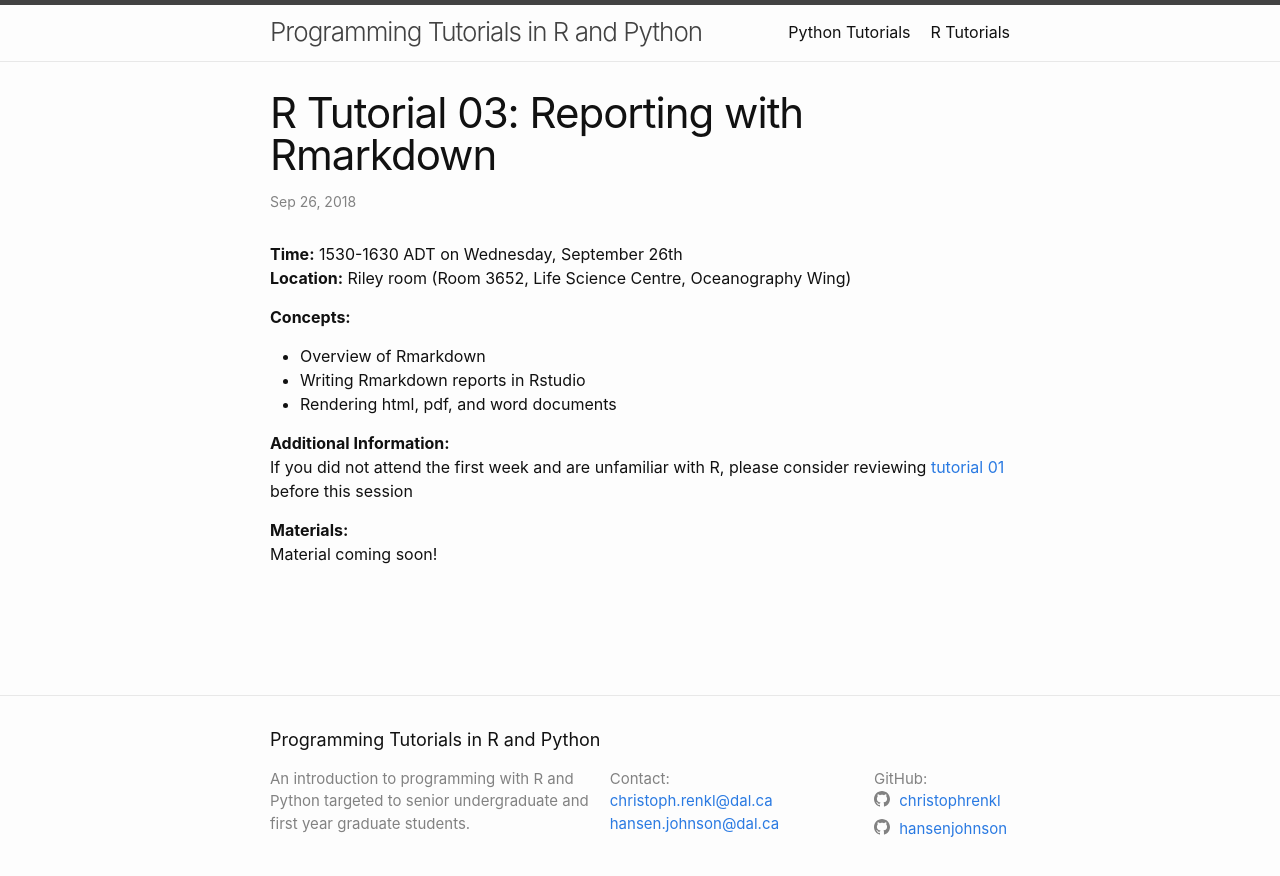
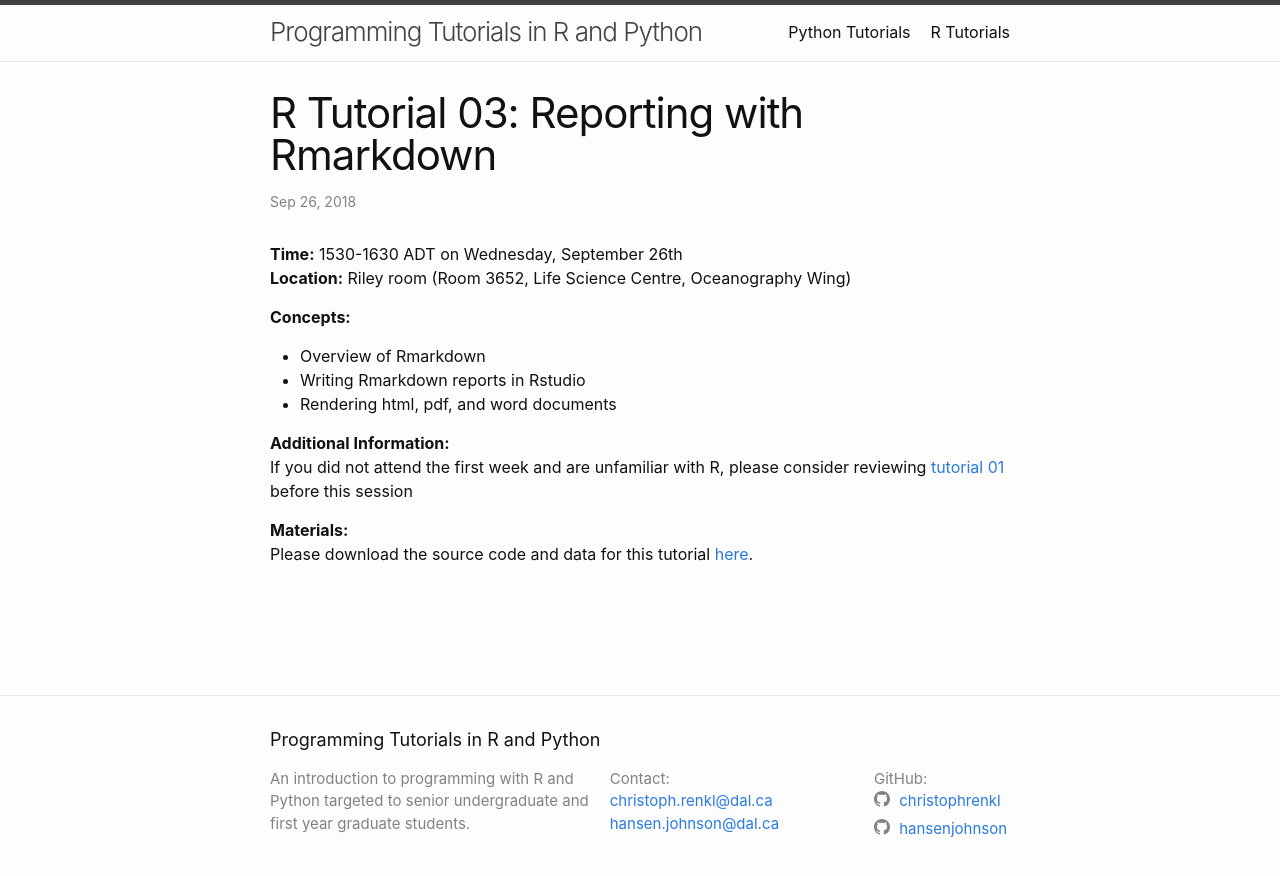
Before and after one commit to anhnguyendepocen/programming_tutorials, a Jekyll site: the page built from docs/_posts/2018-09-26-r-tutorial-03.md, in a window 1280 px wide. Shown: the top 876 px of the page. Built offline with Jekyll 4.4.1, drawn with Linux system fonts in a browser that asks for light colours.

Commit message:
download link for tutorial 3

```diff
--- a/docs/_posts/2018-09-26-r-tutorial-03.md
+++ b/docs/_posts/2018-09-26-r-tutorial-03.md
@@ -18,5 +18,4 @@
 If you did not attend the first week and are unfamiliar with R, please consider reviewing [tutorial 01](/programming_tutorials/r-tutorial-01/) before this session
 
 **Materials:**
-Material coming soon!
-<!-- Please download the source code and data for this tutorial [here](https://github.com/christophrenkl/programming_tutorials/raw/master/R/tutorial_03.zip). -->
+Please download the source code and data for this tutorial [here](https://github.com/christophrenkl/programming_tutorials/raw/master/R/tutorial_03.zip).
```
